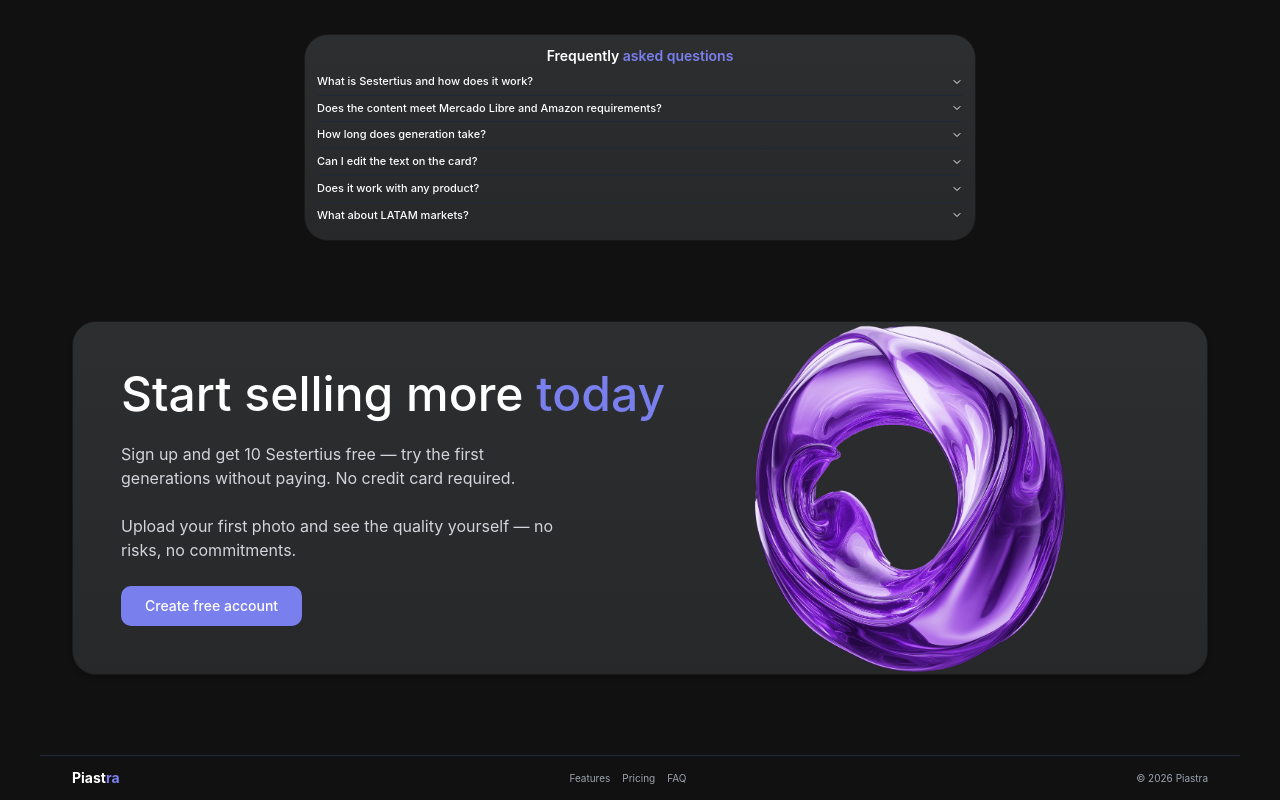
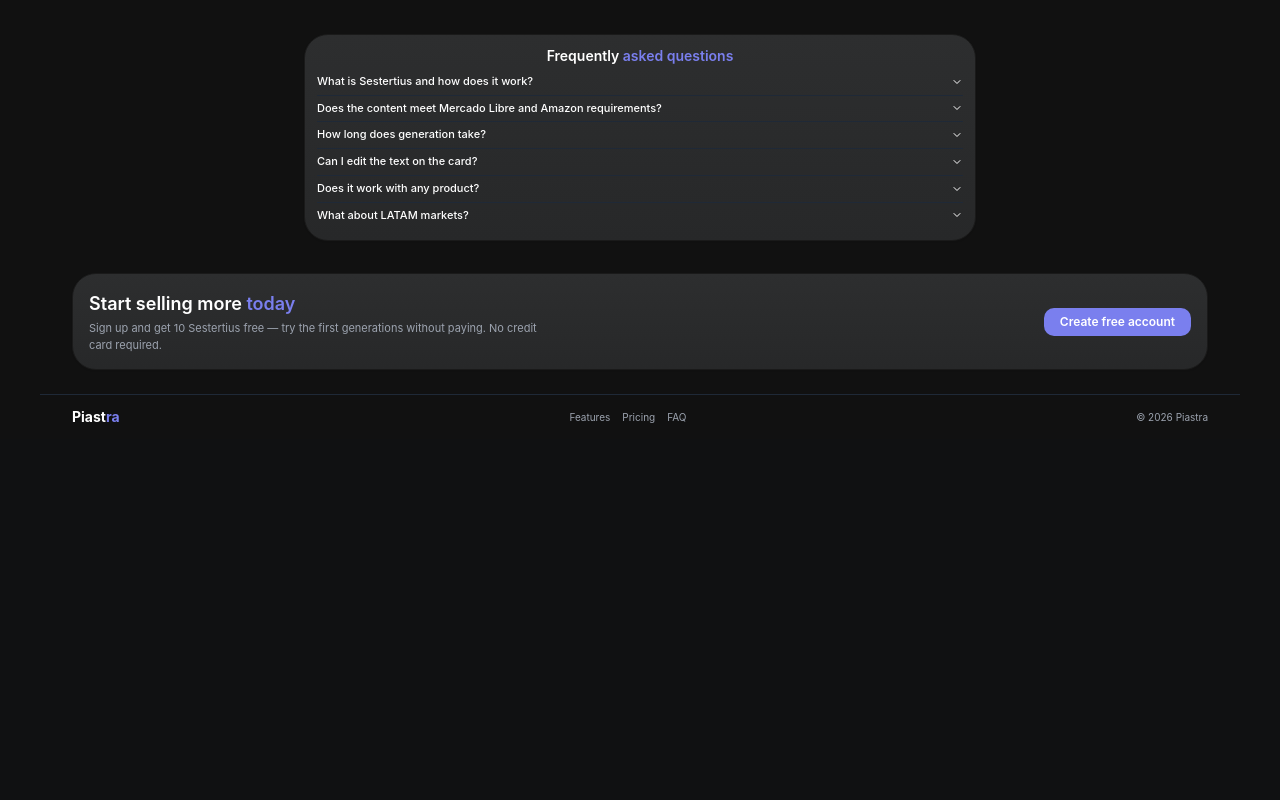
Before and after one commit to pr-poehali-dev/smart-automation-system-1, a React (Vite) app: page / in a window 1280 px wide. Shown: the part 1847-2647 px from the top of the page. After the commit the page ends 2286 px from the top, so only its background shows below. Built offline with nearby package versions, Linux system fonts and the light colour scheme.

Commit message:
fix: increase sales block size

```diff
--- a/src/components/landing/CallToAction.tsx
+++ b/src/components/landing/CallToAction.tsx
@@ -3,22 +3,18 @@ import { useLang } from "@/lib/LangContext"
 export default function CallToAction() {
   const { t } = useLang()
   return (
-    <section id="contact" className="card my-20 relative overflow-hidden shadow-md">
-      <div className="p-8 md:p-10 lg:p-12 flex flex-col md:flex-row items-start">
-        <div className="w-full md:w-3/5 z-10">
-          <h2 className="text-black dark:text-white mb-6 text-3xl md:text-4xl lg:text-5xl font-medium leading-tight">
+    <section id="contact" className="card my-6 relative overflow-hidden shadow-sm">
+      <div className="p-3 md:p-4 flex flex-col md:flex-row items-center justify-between gap-3">
+        <div className="z-10 text-center md:text-left">
+          <h2 className="text-black dark:text-white text-base md:text-lg font-semibold leading-tight">
             {t("cta_title1")}{" "}
             <span className="text-[#7A7FEE]">{t("cta_title2")}</span>
           </h2>
-          <p className="my-6 text-sm md:text-base max-w-md text-gray-700 dark:text-gray-300">{t("cta_desc")}</p>
-          <p className="mb-6 text-sm md:text-base max-w-md text-gray-700 dark:text-gray-300">{t("cta_desc2")}</p>
-          <div className="flex flex-wrap gap-3">
-            <a href="/dashboard" className="btn-primary">{t("cta_btn")}</a>
-          </div>
+          <p className="text-[11px] text-gray-600 dark:text-gray-400 mt-0.5 max-w-md">{t("cta_desc")}</p>
         </div>
-        <div className="hidden md:block md:w-2/5 md:absolute md:right-0 md:top-0 md:bottom-0 md:flex md:items-center">
-          <img src="/purple-circle-wave-static.png" alt="Wave" className="w-full h-auto md:h-full md:w-auto md:object-cover md:object-left" />
-        </div>
+        <a href="/dashboard" className="shrink-0 px-4 py-1.5 rounded-md bg-[#7A7FEE] text-white text-xs font-semibold hover:bg-opacity-90 transition-colors z-10">
+          {t("cta_btn")}
+        </a>
       </div>
     </section>
   )
```
